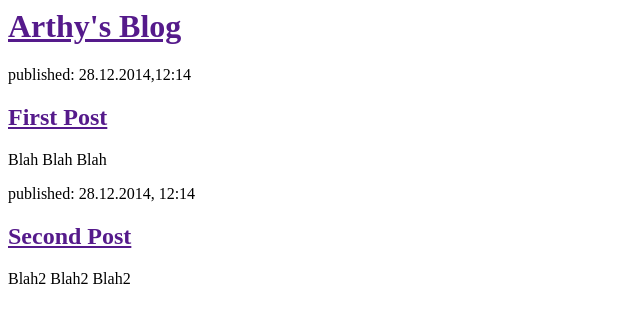
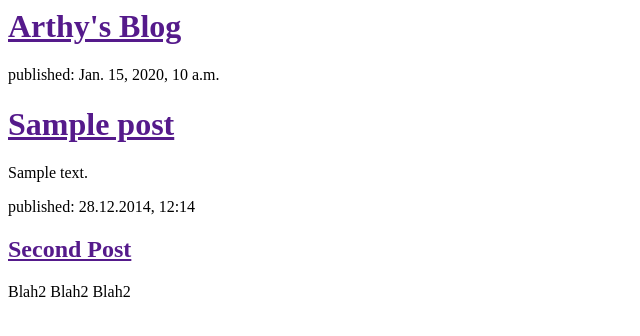
Before and after one commit to arthur-zhuk/PersonalBlog, a Django app: page / in a window 1280 px wide. Shown: the top 336 px of the page, without its empty margins (0-640 px from the left). Run offline with Django 3.2, Linux system fonts and the light colour scheme; tables that the repository leaves empty hold one stand-in row (values such as "Sample post").

Commit message:
Used Django templates instead of static HTML.

```diff
--- a/blog/templates/blog/post_list.html
+++ b/blog/templates/blog/post_list.html
@@ -7,12 +7,13 @@
             <h1><a href="">Arthy's Blog</a></h1>
         </div>
 
+    {% for post in posts %}
         <div>
-            <p>published: 28.12.2014,12:14</p>
-            <h2><a href="">First Post</a></h2>
-            <p>Blah Blah Blah</p>
+            <p>published: {{ post.published_date }}</p>
+            <h1><a href="">{{ post.title }}</a></h1>
+            <p>{{ post.text|linebreaks }}</p>
         </div>
-
+    {% endfor %}
         <div>
             <p>published: 28.12.2014, 12:14</p>
             <h2><a href="">Second Post</a></h2>
--- a/blog/views.py
+++ b/blog/views.py
@@ -1,5 +1,6 @@
 from django.shortcuts import render
+from .models import Post
 
 def post_list(request):
-
-    return render(request, 'blog/post_list.html', {})
+    posts = Post.objects.filter(published_date__isnull=False).order_by('published_date')
+    return render(request, 'blog/post_list.html', {'posts': posts})
```
